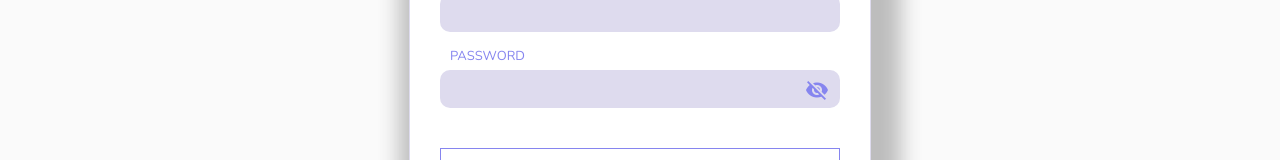
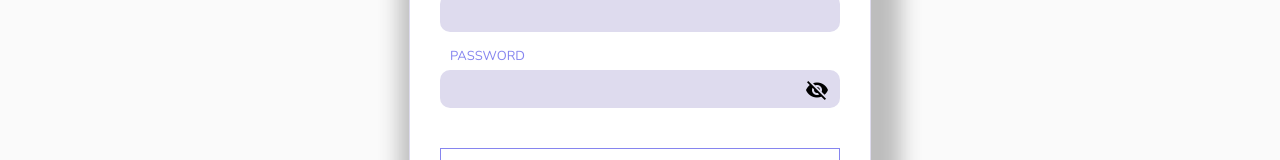
Before and after one commit to salbihmustafa/inventory-tracker, a Vue app: page /login in a window 1280 px wide. Shown: the part 211-371 px from the top of the page. Built offline with nearby package versions, Linux system fonts and the light colour scheme; no server answers.

Commit message:
changed input color

```diff
--- a/src/assets/main.css
+++ b/src/assets/main.css
@@ -74,6 +74,7 @@ textarea {
   box-sizing: border-box;
   border-radius: 10px;
   margin: 10px auto;
+  color: black;
 }
 
 label {
@@ -92,5 +93,5 @@ label {
 }
 
 span{
-  color: var(--primary);
+  color: black;
 }
--- a/src/router/index.js
+++ b/src/router/index.js
@@ -21,7 +21,7 @@ const routes = [
     path: '/',
     name: 'Home',
     component: Home,
-    //beforeEnter: requireAuth
+    beforeEnter: requireAuth
   },
   {
     path: '/signup',
```
